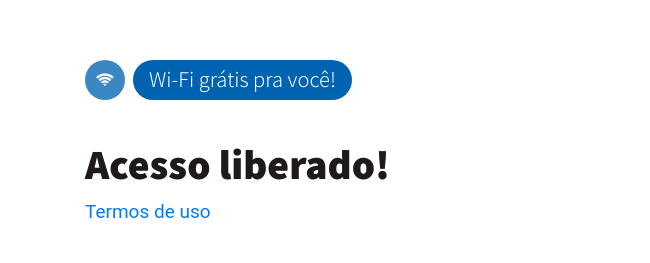
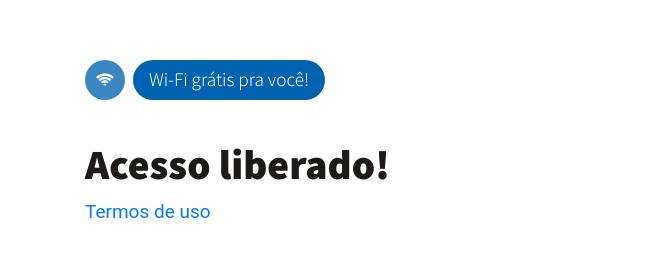
Before and after one commit to Karytonn/prefbvgwificonect, a plain HTML site: page index.html in a window 1280 px wide. Shown: the part 175-438 px from the top of the page, 0-650 px from the left. Drawn offline with Linux system fonts and the light colour scheme; grey boxes are pictures that could not be loaded.

Commit message:
New version 2021-2024

```diff
--- a/index.html
+++ b/index.html
@@ -21,7 +21,7 @@
                     <div class="d-flex" style="margin-bottom: 40px;">
                         <div class="d-flex justify-content-center align-items-center" style="height: 40px;width: 40px;background: rgba(0,99,178,0.77);border-radius: 27px;margin-right: 8px;"><i class="fa fa-wifi" style="color: rgb(255,255,255);"></i></div>
                         <div class="d-flex align-items-center align-content-center" style="height: 40px;background: #0063b2;border-radius: 36px;">
-                            <h1 class="text-center" style="font-family: Assistant, sans-serif;font-size: 1.4rem;margin: 12px;color: rgb(255,255,255);margin-right: 16px;margin-left: 16px;font-weight: 300;">Wi-Fi grátis pra você!</h1>
+                            <h1 class="text-center" style="font-family: Assistant, sans-serif;font-size: 1.2rem;margin: 12px;color: rgb(255,255,255);margin-right: 16px;margin-left: 16px;font-weight: 300;">Wi-Fi grátis pra você!</h1>
                         </div>
                     </div>
                     <h2 style="font-family: Assistant, sans-serif;font-size: 2.6em;color: rgb(30,26,26);font-weight: 800;">Acesso liberado!</h2><a href="https://belavista.go.gov.br/wp-content/uploads/2020/03/TERMO-E-CONDI%C3%87%C3%95ES-DE-USO-DO-SERVI%C3%87O-WIFI-GRATIS-PREFEITURA-BELA-VISTA-DE-GOIAS.pdf" target="_blank" style="font-family: Roboto, sans-serif;text-decoration: none;font-size: 19px;">Termos de uso</a>
```
